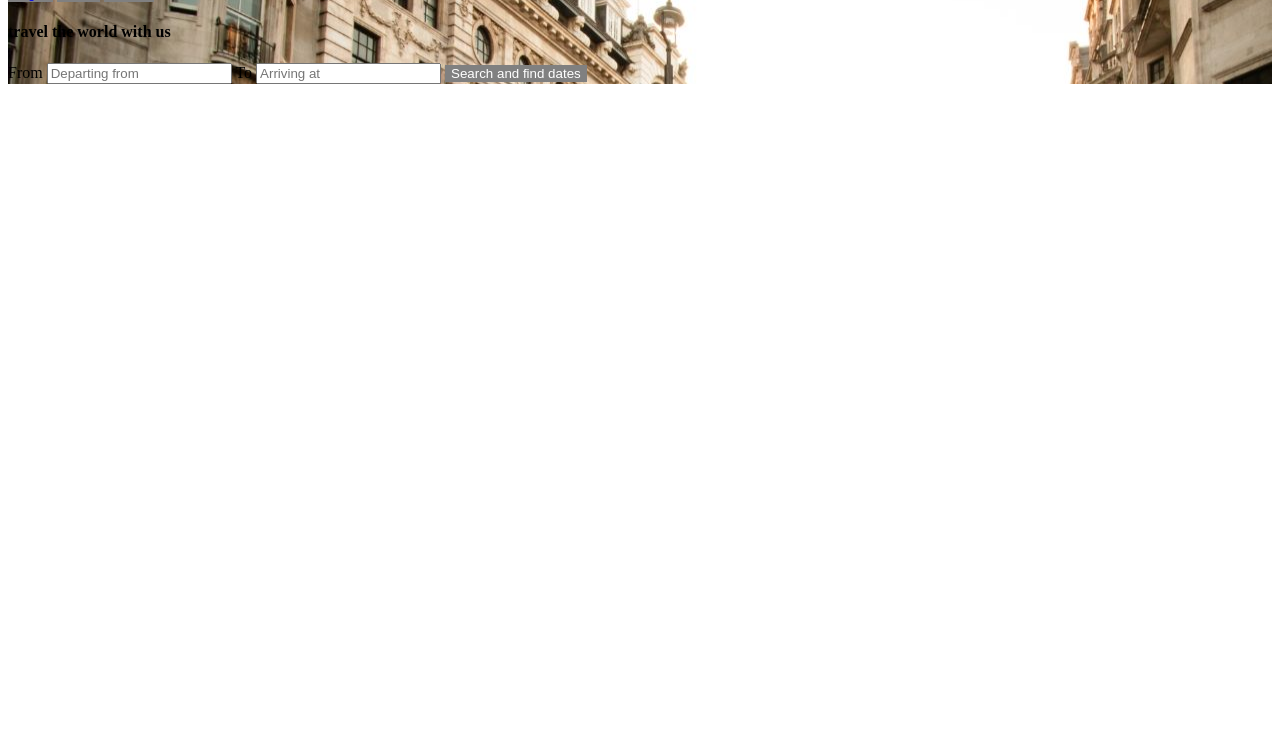
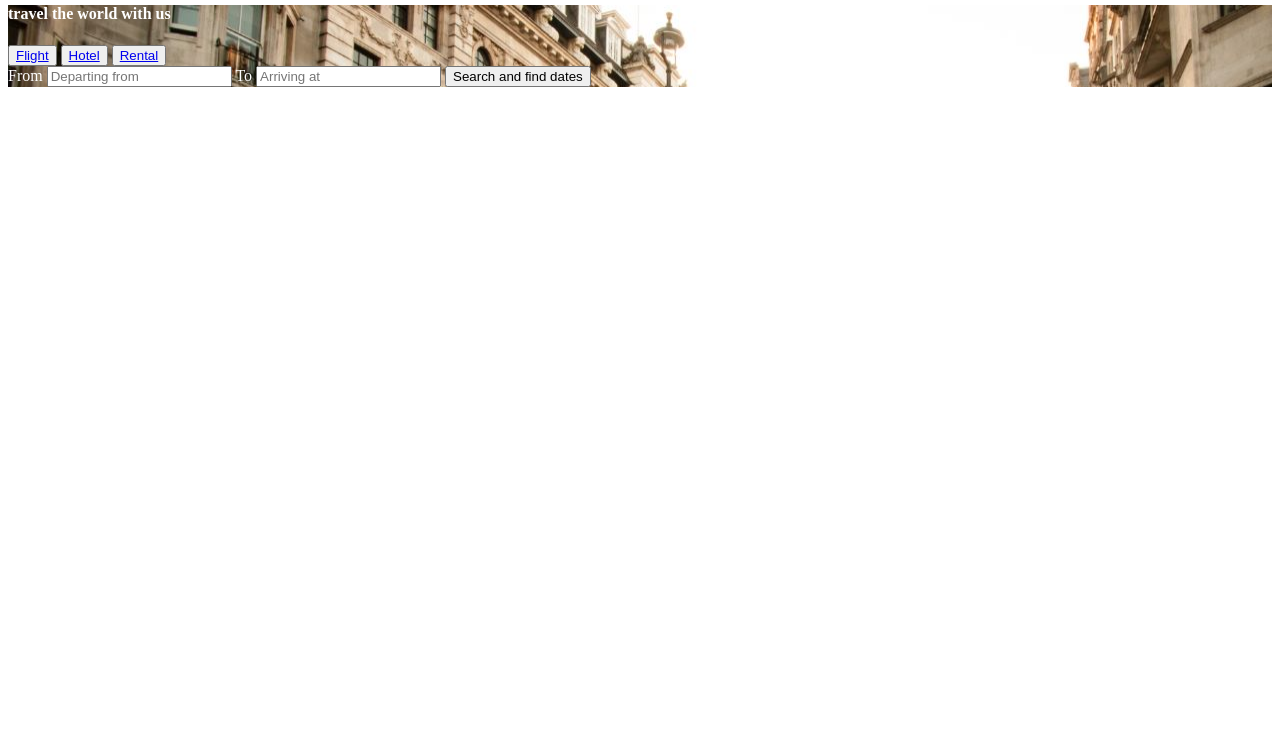
Before and after one commit to davcavalc/Projeto-da-Devmedia, a plain HTML site: page public/estagio.html in a window 1280 px wide. Shown: the part 44-800 px from the top of the page. Drawn offline with Linux system fonts and the light colour scheme.

Commit message:
Ajustes no header

```diff
--- a/public/css/style.css
+++ b/public/css/style.css
@@ -6,7 +6,7 @@
     height: 20px;
 }
 
-.secao1 {
+.banner {
     background-image: url(/public/imagens/london.jpg);
 }
 
@@ -15,3 +15,7 @@
     background-color: gray;
     border: none;
 }
+
+h4, label {
+    color: #fff;
+}
--- a/public/estagio.html
+++ b/public/estagio.html
@@ -1,5 +1,6 @@
 <!DOCTYPE html>
 <html lang="en">
+
 <head>
     <meta charset="UTF-8">
     <meta http-equiv="X-UA-Compatible" content="IE=edge">
@@ -8,14 +9,18 @@
     <link rel="stylesheet" href="css/style.css">
     <title>Devmedia - estágio</title>
 </head>
+
 <body>
     <div class="container1">
         <img src="imagens/logo3.png" alt="logo2">
         <i class="fa-solid fa-magnifying-glass"></i>
     </div>
-    <section class="secao1">
+    <header>
+        <section class="banner">
             <div class="procurar">
-            <div class="option">
+                <h4>travel the world with us</h4>
+                <div class="inputs">
+                    <div class="services">
                         <button>
                             <a href="#">Flight</a>
                         </button>
@@ -26,13 +31,15 @@
                             <a href="#">Rental</a>
                         </button>
                     </div>
-            <h4>travel the world with us</h4>
                     <label for="">From</label>
                     <input type="text" placeholder="Departing from">
                     <label for="">To</label>
                     <input type="text" placeholder="Arriving at">
                     <button>Search and find dates</button>
                 </div>
+            </div>
         </section>
+    </header>
 </body>
+
 </html>
```
Lines whose indentation alone changed are shown as unchanged.
